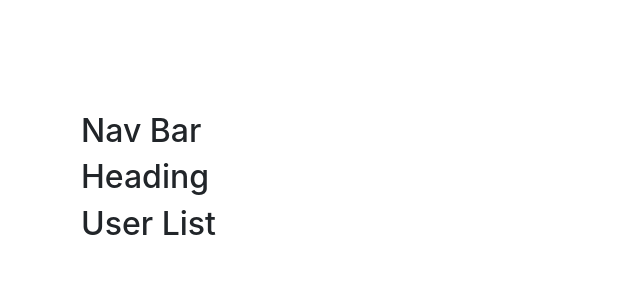
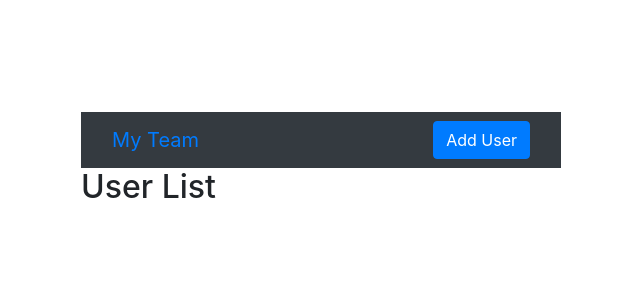
Before and after one commit to tta2yta/REACT_CRUD_APP, a React (Create React App) app: page / in a window 1280 px wide. Shown: the top 300 px of the page, without its empty margins (319-959 px from the left). Built offline with nearby package versions, Linux system fonts and the light colour scheme.

Commit message:
adding features to heading

```diff
--- a/src/App.js
+++ b/src/App.js
@@ -9,7 +9,6 @@ function App() {
   return (
     <div style={{maxWidth: "30rem", margin:"7em auto"}}>
       <Router>
-        <h2>Nav Bar</h2>
           <switch>
           <Route exact path="/" component={Home} />
           <Route path="/add" component={AddUser} />
--- a/src/Components/Heading.js
+++ b/src/Components/Heading.js
@@ -1,9 +1,19 @@
 import React from 'react'
-
+import {Link} from 'react-router-dom'
+import {Navbar, Nav, NavItem, NavbarBrand, Container} from 'reactstrap';
 export const Heading = () => {
     return (
         <div>
-            <h2>Heading</h2>
+            <Navbar color="dark">
+                <Container>
+                    <NavbarBrand href="/">My Team</NavbarBrand>
+                    <Nav>
+                        <NavItem>
+                            <Link className="btn btn-primary" to='/add'>Add User</Link>
+                        </NavItem>
+                    </Nav>
+                </Container>
+            </Navbar>
         </div>
     )
 }
```
